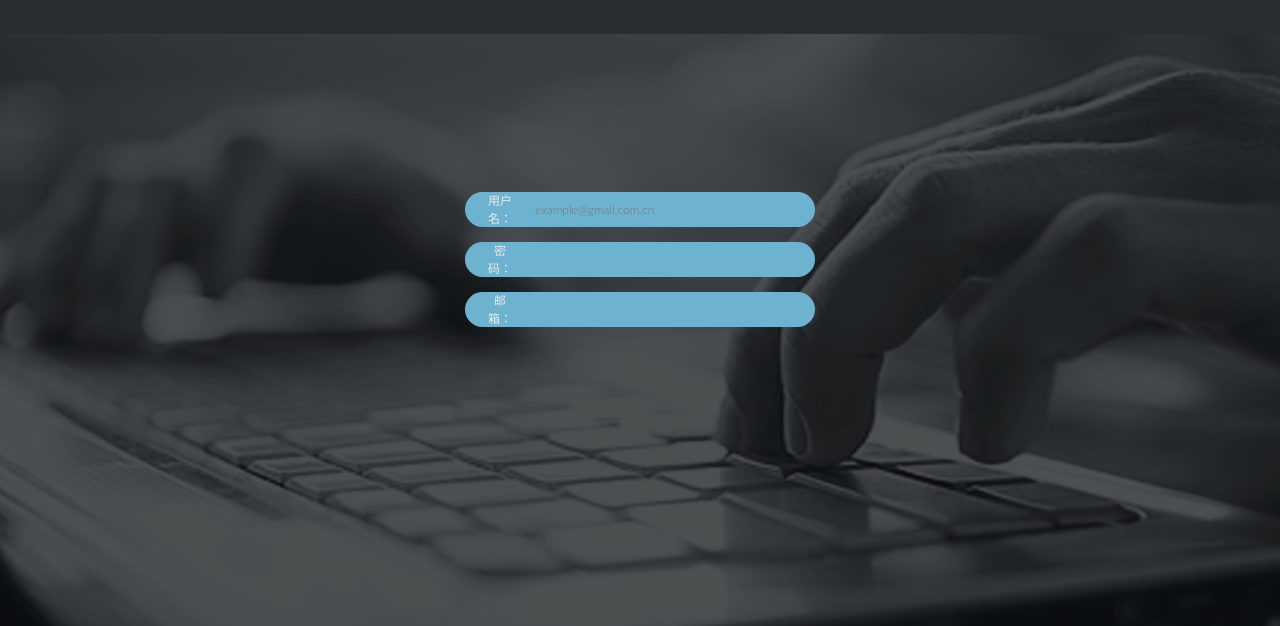
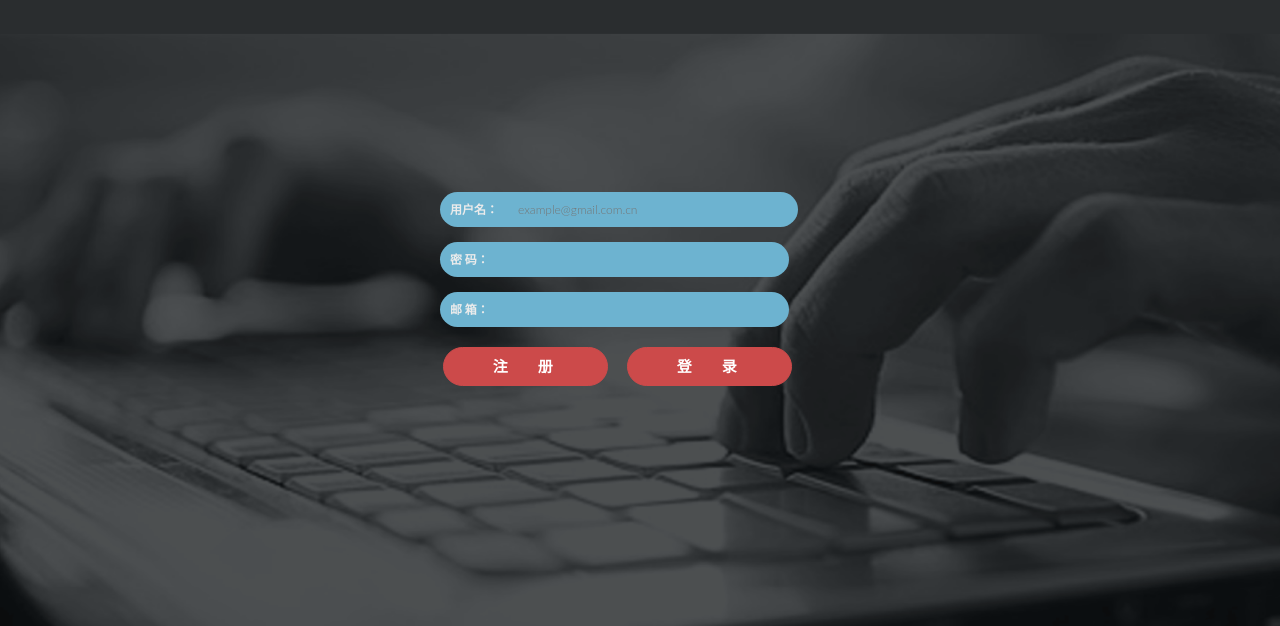
Before and after one commit to Nataila/glaucusis, a Django app: page /register/ in a window 1280 px wide. Shown: the top 626 px of the page. Run offline with Django 3.2, Linux system fonts and the light colour scheme; style sheets or scripts are compiled from the project's sources; some libraries are stand-ins or nearby versions.

Commit message:
修改登录表单

```diff
--- a/ui/apps/users/static/users/css/users.less
+++ b/ui/apps/users/static/users/css/users.less
@@ -54,11 +54,17 @@ body {
     }
   }
   .register-form {
-    tr > td:first-child {
-      width: 150px;
-      padding-left: 20px;
-      background-color: #6DB3D0;
-      border-radius: 25px 0 0 25px;
+    tr {
+      width: 400px !important;
+      .label-name {
+        font-weight: 900;
+        background-color: #6DB3D0;
+        border-radius: 25px 0 0 25px;
+        padding-left: 10px;
+      }
+    }
+    .col-sm-10 {
+      width: 91.333333%
     }
   }
   .error {
--- a/ui/apps/users/templates/users/register.html
+++ b/ui/apps/users/templates/users/register.html
@@ -13,50 +13,28 @@
 <body>
 
 <div class='content'>
-<!--
-  <form class="form-horizontal" method = 'post' enctype="multipart/form-data">
+<form method = 'post' class='register-form'>
     {% csrf_token %}
-    <div class="form-group">
-      <label for="id_username" class="col-sm-2 control-label">用户名：</label>
-      <div class="col-sm-10">
-        <input type="text" class="form-control" id="id_username" placeholder="用户名" name='username'>
-      </div>
-    </div>
-    <div class="form-group">
-      <label for="id_password" class="col-sm-2 control-label">密码：</label>
-      <div class="col-sm-10">
-        <input type="password" class="form-control" id="id_password" name='password' placeholder="密码">
-      </div>
-    </div>
-    <div class="form-group">
-      <label for="id_email" class="col-sm-2 control-label">邮箱：</label>
-      <div class="col-sm-10">
-        <input type="email" class="form-control" id="id_email" name='email' placeholder="邮箱">
-      </div>
-    </div>
-    <div class="form-group">
-      <div class="col-sm-offset-2 col-sm-10">
-        <button type="submit" class="btn btn-default ok">注册</button>
-        <a type="button" class="btn btn-default ok" href="{% url 'auth_login' %}">已有账号</a>
-      </div>
-    </div>
-  </form>
--->
-<form method = 'post' class='register-form'>
   <table>
     <tr>
-      <td>用户名：</td>
+      <td class='label-name'>用户名：</td>
       <td><input type="text" name='username' id="id_username" placeholder="example@gmail.com.cn"></td>
     </tr>
     <tr>
-      <td>密码：</td>
+      <td class='label-name'>密  码：</td>
       <td><input type="password" name='password' id="id_password" ></td>
     </tr>
     <tr>
-      <td>邮箱：</td>
+      <td class='label-name'>邮  箱：</td>
       <td><input type="email" name='email' id="id_password" ></td>
     </tr>
   </table>
+  <div class="form-group">
+    <div class="col-sm-10">
+      <button type="submit" class="btn btn-default ok">注册</button>
+      <a type="button" class="btn btn-default ok" href="{% url 'auth_login' %}">登录</a>
+    </div>
+  </div>
 </form>
 
 </div>
```
Also changed, not shown: ui/apps/users/templates/users/login.html (+0 -23 lines).
